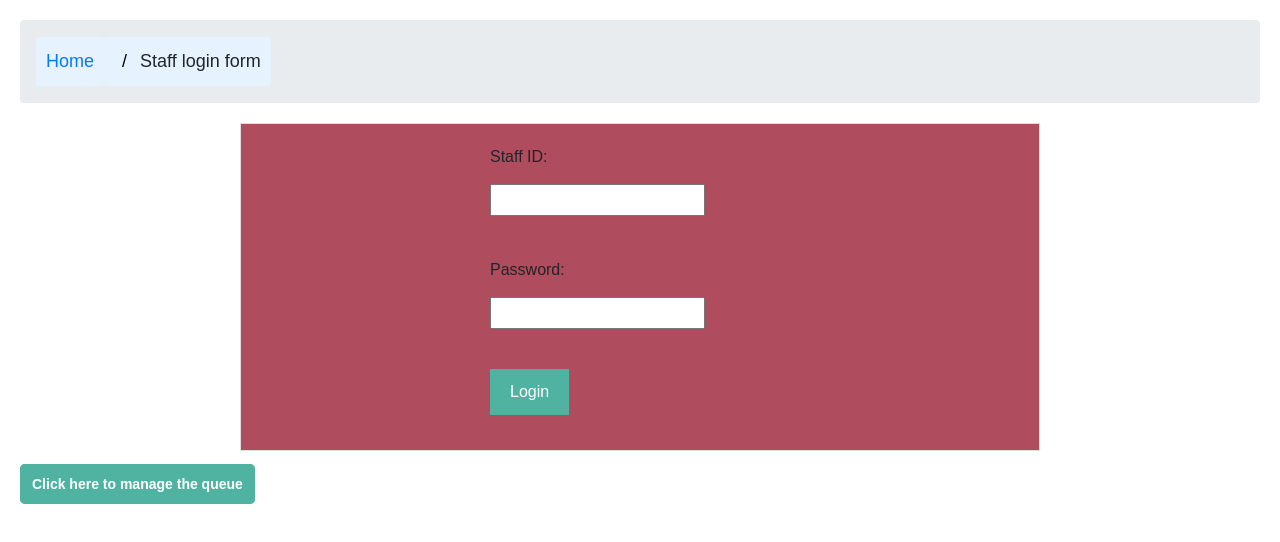
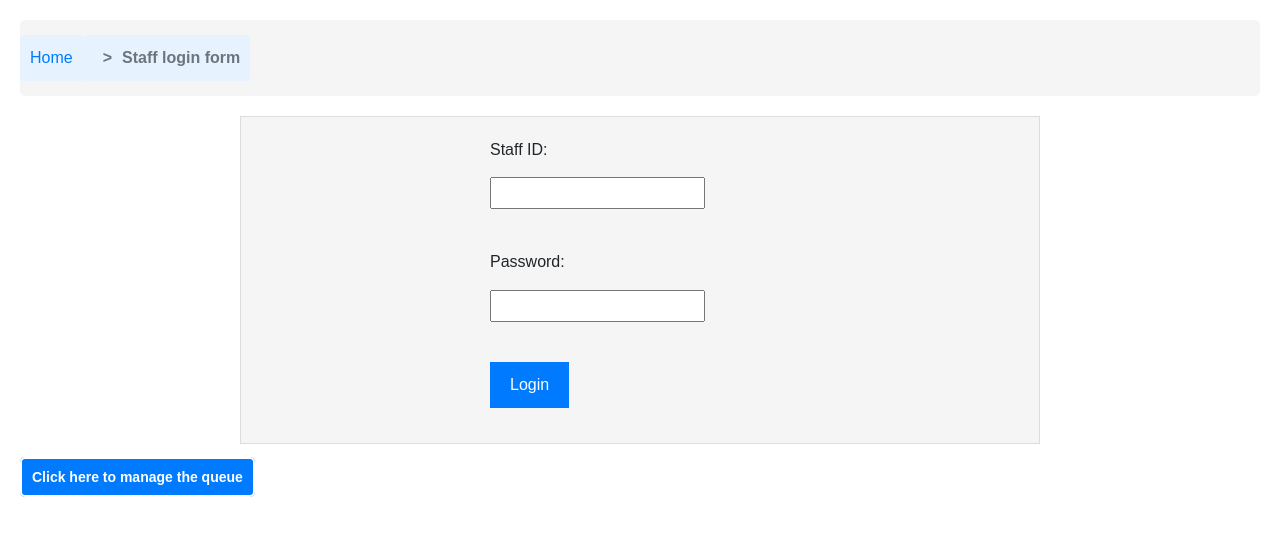
Before and after one commit to BridgetMash/Queue-Management-System, a website: page Client/nurse.html in a window 1280 px wide. Drawn offline with nearby package versions, Linux system fonts and the light colour scheme.

Commit message:
few changes to the styling

```diff
--- a/Client/CSS/main.css
+++ b/Client/CSS/main.css
@@ -178,7 +178,7 @@ footer p {
 
 #login-form button {
   padding: 10px 20px;
-  background-color: #50b3a2;
+  background-color:  #007bff;
   color: white;
   border: none;
   cursor: pointer;
@@ -209,7 +209,7 @@ footer p {
   max-width: 800px;
   margin: 20px auto;
   padding: 20px;
-  background-color:#AF4C5D ;
+  background-color:#f5f5f5 ;
   border: 1px solid #ddd;
 }
 .container2 {
@@ -250,7 +250,7 @@ button {
 }
 
 button[type="submit"] {
-  background-color: #50b3a2;
+  background-color: #007bff;
   color: white;
 }
 
@@ -270,26 +270,58 @@ textarea {
 .eye-catching {
   font-size: 14px;
   font-weight: bold;
-  background-color: #50b3a2;
+  background-color: #007bff;
   padding: 10px;
-  border: 2px solid #50b3a2;
+  border: 2px solid white;
   border-radius: 5px;
   text-decoration: none;
-  color: white; /* Text color */
-  transition: background-color 0.3s ease-in-out; /* Add transition effect */
+  color: white;
+  transition: background-color 0.3s ease-in-out;
 }
 
 /* Change background on hover */
 .eye-catching:hover {
-  background-color: #AF4C5D;
+  background-color: #11b9df;
 
 }
-ul.breadcrumb li {
+.breadcrumb {
+  padding: 10px 0;
+  list-style: none;
+  background-color: #f5f5f5;
+  border-radius: 5px;
+  display: flex;
+  align-items: center;
+}
+
+.breadcrumb li {
   display: inline;
-  font-size: 18px;
+  font-size: 16px;
+  color: #6c757d;
 }
-ul.breadcrumb li+li:before {
-  padding: 8px;
-  color: black;
-  content: "/\00a0";
+
+.breadcrumb li + li:before {
+  content: ">";
+  margin: 0 10px;
+  color: #6c757d;
 }
+
+.breadcrumb a {
+  color: #007bff;
+  text-decoration: none;
+  transition: color 0.3s;
+}
+
+.breadcrumb a:hover {
+  color: #0056b3;
+}
+
+.breadcrumb li:last-child {
+  font-weight: bold;
+}
+
+.button1{
+  padding: 10px 20px;
+  background-color: blue;
+  color: white;
+  text-decoration: none;
+}
```
Also changed, not shown: Client/CSS/style.css (+10 -10 lines), Client/index.html (+1 -1 lines), Client/queue.html (+6 -2 lines).
